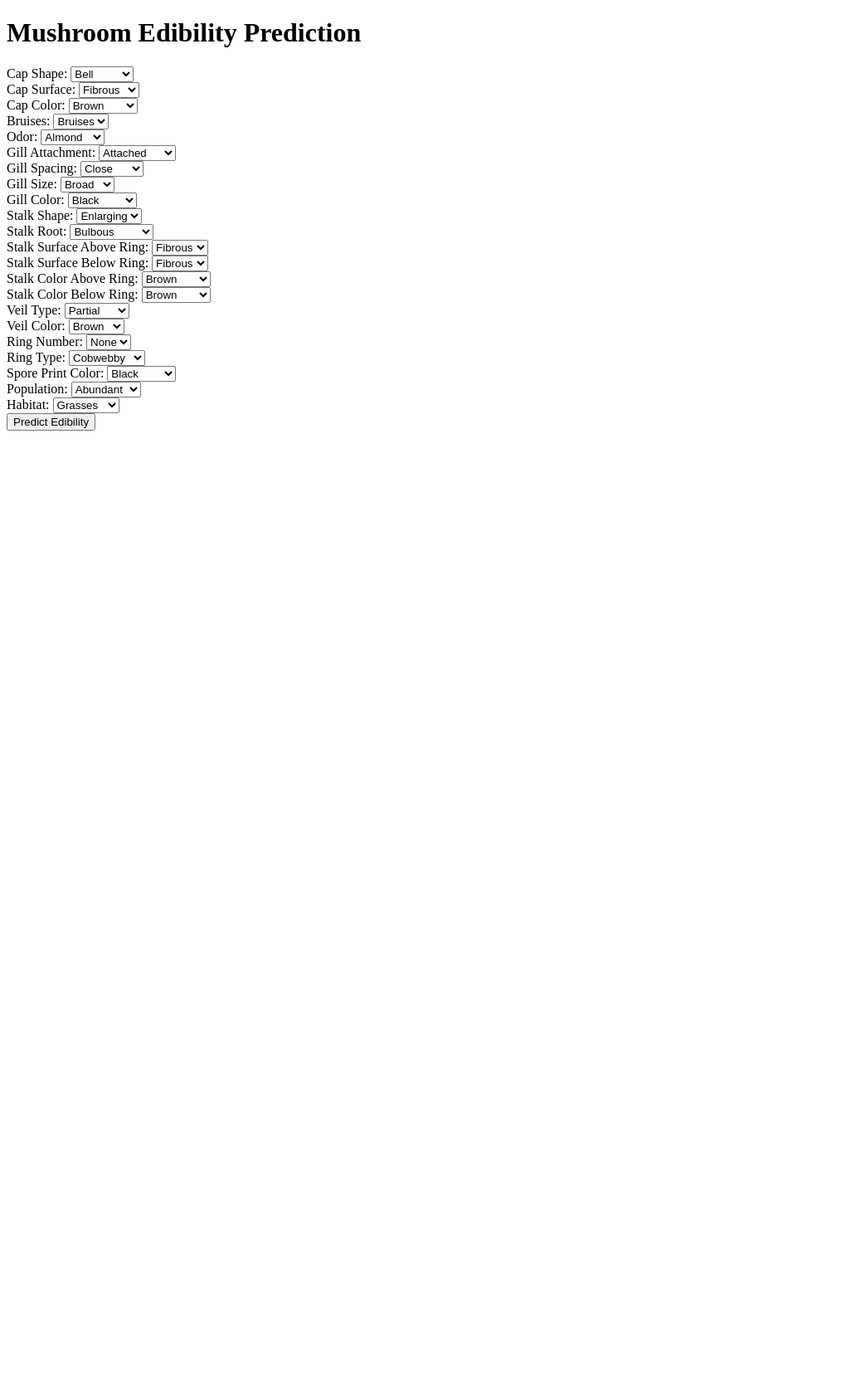
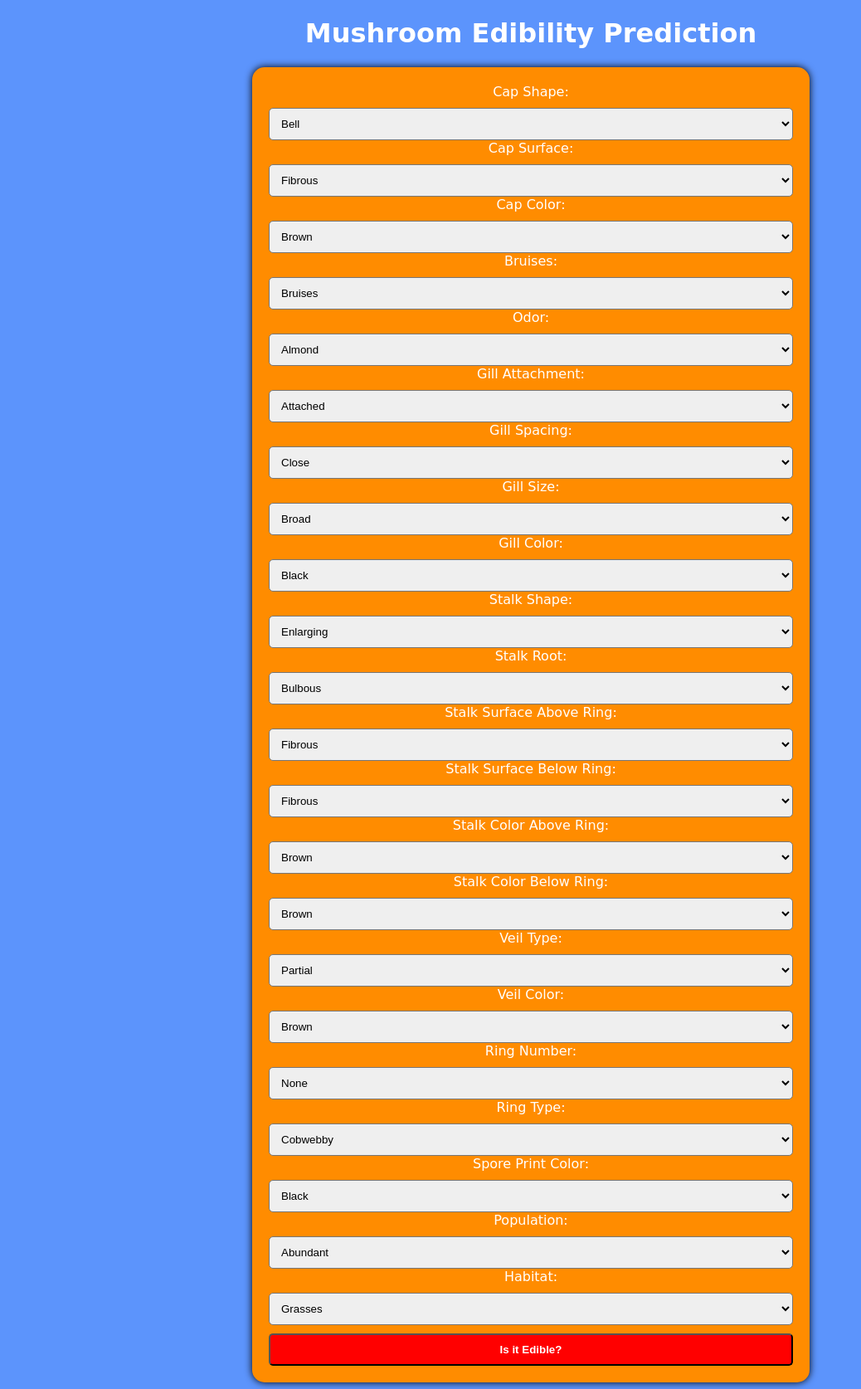
Before and after one commit to Nomadic-Shedevil/Project_4_Group_1, a Flask app: page / in a window 1280 px wide. Shown: the whole page at 83% size, without its empty margins (0-1038 px from the left). Before the commit the page ends 519 px from the top, so only its background shows below. Run offline with Flask 3, Linux system fonts and the light colour scheme.

Commit message:
Update index.html

```diff
--- a/Template/index.html
+++ b/Template/index.html
@@ -5,6 +5,73 @@
     <meta charset="UTF-8">
     <meta name="viewport" content="width=device-width, initial-scale=1.0">
     <title>Mushroom Edibility Prediction</title>
+    <style>
+        body {
+            font-family: 'Press Start 2P', cursive;
+            /* Placeholder for a pixelated font */
+            background-color: #5c94fc;
+            /* Sky blue background, reminiscent of Mario levels */
+            color: white;
+            text-align: center;
+        }
+
+        form {
+            background-color: #ff8c00;
+            /* Mushroom orange */
+            padding: 20px;
+            margin: auto;
+            width: 50%;
+            border-radius: 15px;
+            box-shadow: 0 0 10px #000;
+        }
+
+        select,
+        button {
+            width: 100%;
+            padding: 10px;
+            margin-top: 10px;
+            border-radius: 5px;
+        }
+
+        button {
+            background-color: #ff0000;
+            /* Mario's cap red */
+            color: white;
+            font-weight: bold;
+            cursor: pointer;
+        }
+
+        h1 {
+            color: #ffffff;
+        }
+
+        h2 {
+            color: #ff0;
+        }
+    </style>
+    <script>
+        $(document).ready(function () {
+            console.log("Script loaded"); // Confirm the script loads
+            $('form').submit(function (event) {
+                event.preventDefault();
+                var formData = $(this).serialize();
+                console.log("Form Data: ", formData); // Inspect serialized data
+                $.ajax({
+                    type: 'POST',
+                    url: '/predict',
+                    data: formData,
+                    success: function (response) {
+                        console.log("Success Response: ", response); // Check the response
+                        $('#prediction-result').html("Prediction: The mushroom is <strong>" + response.result + "</strong>.");
+                    },
+                    error: function (xhr, status, error) {
+                        console.error("Error Response: ", xhr.responseText); // Log any error
+                    }
+                });
+            });
+        });
+    </script>
+
 </head>
 
 <body>
@@ -234,15 +301,11 @@
             </select>
         </div>
         <div>
-            <button type="submit">Predict Edibility</button>
+            <button type="submit">Is it Edible?</button>
         </div>
     </form>
 
-    {% if prediction %}
-    <div>
-        <h2>Prediction: The mushroom is {{ prediction }}</h2>
-    </div>
-    {% endif %}
+    <div id="prediction-result"></div>
 </body>
 
 </html>
```
